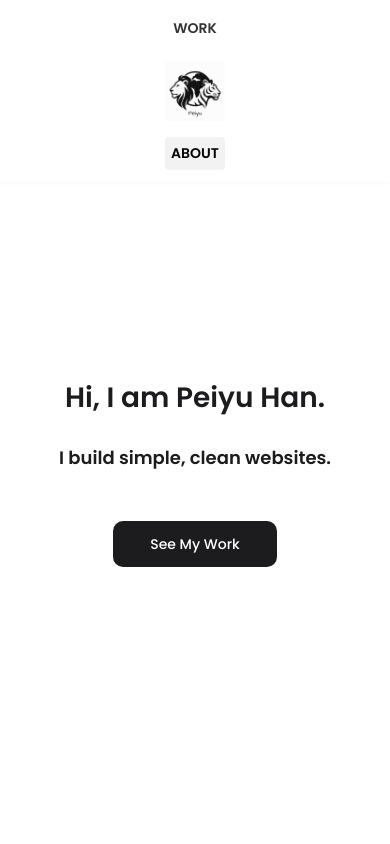
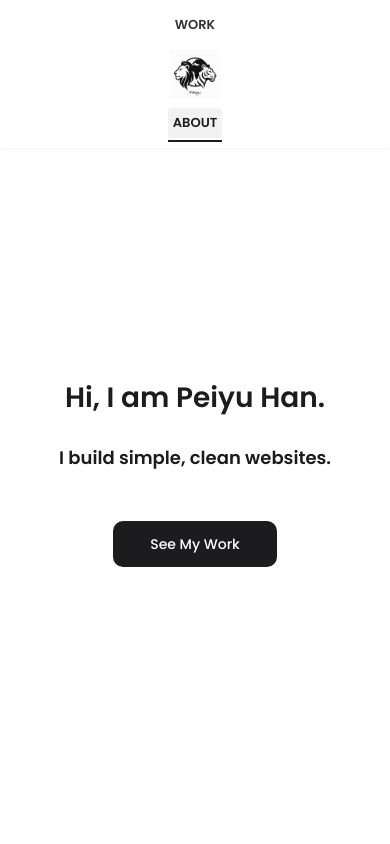
Before and after one commit to fish1219705/react-portfolio, a React (Vite) app: page / in a window 390 px wide. Shown: the top 844 px of the page. Built offline with nearby package versions, Linux system fonts and the light colour scheme; no server answers.

Commit message:
update headercss

```diff
--- a/src/components/Header/Header.jsx
+++ b/src/components/Header/Header.jsx
@@ -34,19 +34,19 @@ return (
   <>
     <header id="header">
       <nav>
-      <div class="nav-section left">
+      <div className="nav-section left">
         <a href="#work"
         className={`link ${activeSection === 'work' ? 'active' : ''}`}
         >
           WORK
           </a>
         </div>
-        <div class="nav-section center">
+        <div className="nav-section center">
           <a href="#">
           <img src="/images/icon.png" alt="website icon" className="icon" />
           </a>
         </div>
-        <div class="nav-section right">
+        <div className="nav-section right">
         <a href="#about"
         className={`link ${activeSection === 'about' ? 'active' : ''}`}
         >
--- a/src/components/Header/header.css
+++ b/src/components/Header/header.css
@@ -1,3 +1,4 @@
+/* Header 樣式（保持不變） */
 header {
   position: fixed;
   top: 0;
@@ -5,9 +6,9 @@ header {
   width: 100%;
   background-color: #ffffff;
   z-index: 1000;
-  box-shadow: 0 1px 4px rgba(0, 0, 0, 0.04); /* 很淡的陰影，極簡風格 */
+  box-shadow: 0 1px 4px rgba(0, 0, 0, 0.04);
   display: flex;
-  justify-content: center; /* 确保 header 内部内容居中 */
+  justify-content: center;
 }
 
 nav {
@@ -18,7 +19,7 @@ nav {
   margin: 0 auto;
   height: 100px;
   width: 100%;
-  padding-left: 20px; /* 添加内边距保证居中 */
+  padding-left: 20px;
   padding-right: 20px;
 }
 
@@ -33,8 +34,7 @@ nav {
   justify-content: center;
 }
 
-.nav-section.left,
-.nav-section.right {
+.nav-section.left {
   justify-content: flex-start;
 }
 
@@ -49,69 +49,38 @@ nav {
   color: #333;
   padding: 10px;
   white-space: nowrap;
+  position: static;
+  transform: none;
+  transition: color 0.2s ease;
+}
+
+.link:hover {
+  color: #111111;
+}
+
+.link.active {
+  background-color: rgba(0, 0, 0, 0.05);
+  border-radius: 4px;
+  color: #1D1D1F;
+  position: relative;
+}
+
+.link.active::after {
+  content: "";
+  position: absolute;
+  left: 0;
+  bottom: -4px;
+  width: 100%;
+  height: 2px;
+  background-color: #1D1D1F;
+  transition: width 0.3s ease;
 }
 
 .icon {
   width: 80px;
   height: 80px;
-  /* display: block;   */
   object-fit: contain;
-
-  margin-bottom: 0;
   vertical-align: middle;
-}
-
-
-
-.link {
-  white-space: nowrap; /* 防止自動換行 */
-}
-
-.link {
-  position: static; /* 拿掉絕對定位 */
-  transform: none;
-  font-size: 16px;
-  font-weight: 600;
-  text-decoration: none;
-  color: #333;
-  padding: 10px;
-  transition: color 0.2s ease;
-}
-
-/* .icon {
-  width: 80px;
-  height: 80px;
-  margin-top: -50px; 如果需要微調
-} */
-
-.link.active {
-  background-color: rgba(0, 0, 0, 0.05);
-  border-radius: 4px;
-  color: #000;
-}
-.link.active::after {
-  content: "";
-  position: absolute;
-  left: 0;
-  bottom: -4px; /* 控制與文字間距 */
-  width: 100%;
-  height: 2px;
-  /* background-color: #000; */
-  transition: width 0.3s ease;
-}
-
-  /* 左侧 Work */
-/* .link[href="#work"] {
-    left: 0;
-}
-   */
-  /* 右侧 About */
-/* .link[href="#about"] {
-    right: 0;
-} */
-
-.link:hover {
-    color: #111111; /* 深色強調 */
 }
 
 /* Breakpoint at 1360px */
@@ -164,11 +133,28 @@ nav {
   .icon {
     width: 60px;
     height: 60px;
-    margin: 8px 0;
+    margin: 4px 0;
   }
 }
 
+@media (max-width: 480px) {
+  /* Header */
+  nav {
+    gap: 6px;
+    padding: 10px 0;
+  }
 
+  .link {
+    font-size: 13px;
+    padding: 5px;
+  }
+
+  .icon {
+    width: 50px;
+    height: 50px;
+    margin: 3px 0;
+  }
+}
 
 /* @media (max-width: 760px) {
     nav {
```
